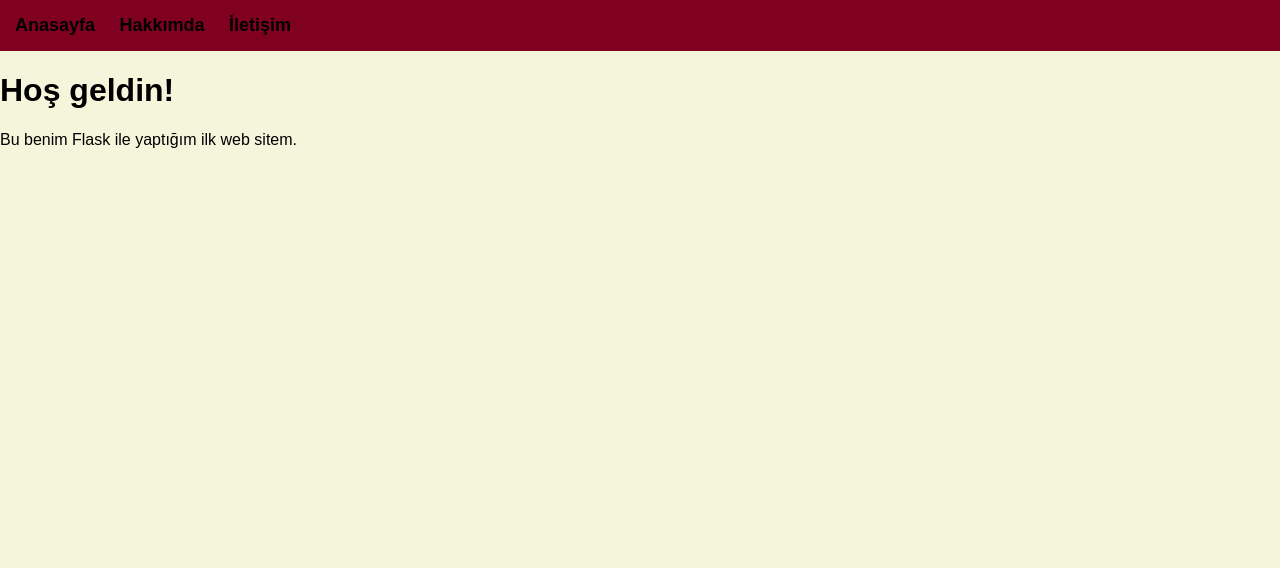
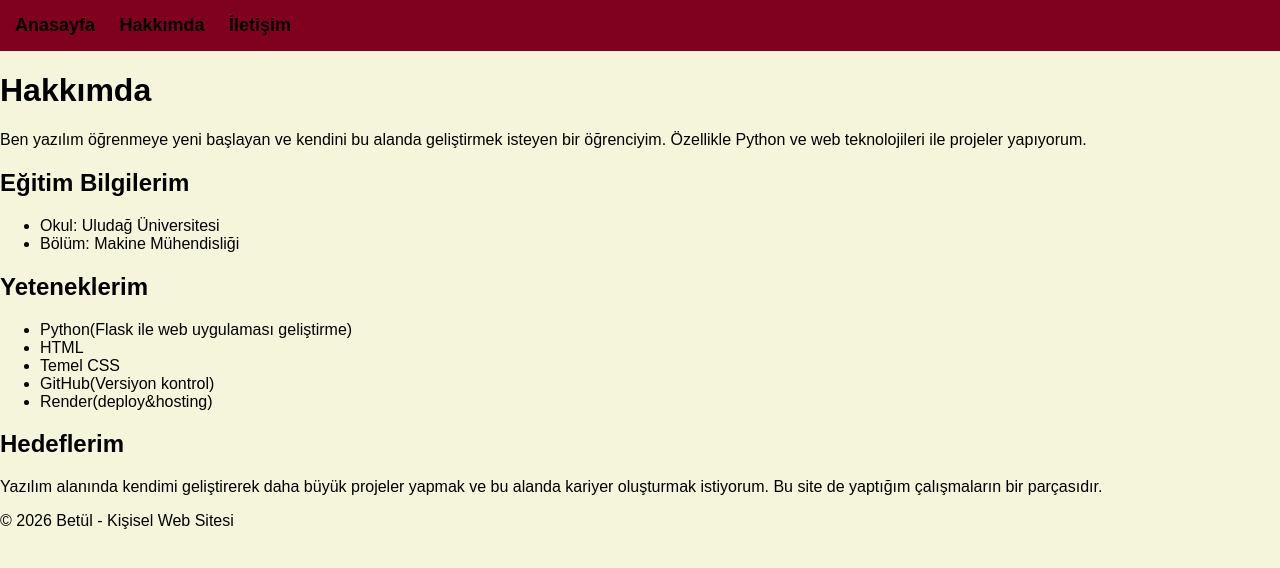
Before and after one commit to Bet-eng/bilgi-site, a Flask app: page /hakkimda in a window 1280 px wide. Shown: the top 568 px of the page. Run offline with Flask 3, Linux system fonts and the light colour scheme.

Commit message:
Add files via upload

```diff
--- a/templates/hakkimda.html
+++ b/templates/hakkimda.html
@@ -12,8 +12,38 @@
     <a href="/iletisim">İletişim</a>
 </div>
 
-<h1>Hoş geldin!</h1>
-<p>Bu benim Flask ile yaptığım ilk web sitem.</p>
+<h1>Hakkımda</h1>
+
+<p>
+Ben yazılım öğrenmeye yeni başlayan ve kendini bu alanda geliştirmek isteyen bir öğrenciyim.
+Özellikle Python ve web teknolojileri ile projeler yapıyorum.
+</p>
+
+<h2>Eğitim Bilgilerim</h2>
+<ul>
+    <li>Okul: Uludağ Üniversitesi</li>
+    <li>Bölüm: Makine Mühendisliği</li>
+</ul>
+
+<h2>Yeteneklerim</h2>
+<ul>
+    <li>Python(Flask ile web uygulaması geliştirme)</li>
+    <li>HTML</li>
+    <li>Temel CSS</li>
+    <li>GitHub(Versiyon kontrol)</li>
+    <li>Render(deploy&hosting)</li>
+</ul>
+
+<h2>Hedeflerim</h2>
+<p>
+Yazılım alanında kendimi geliştirerek daha büyük projeler yapmak ve bu alanda kariyer oluşturmak istiyorum.
+Bu site de yaptığım çalışmaların bir parçasıdır.
+</p>
+
+<footer>
+    <p>© 2026 Betül - Kişisel Web Sitesi</p>
+</footer>
+
 
 </body>
 </html>
```
Also changed, not shown: templates/iletisim.html (+20 -2 lines).
